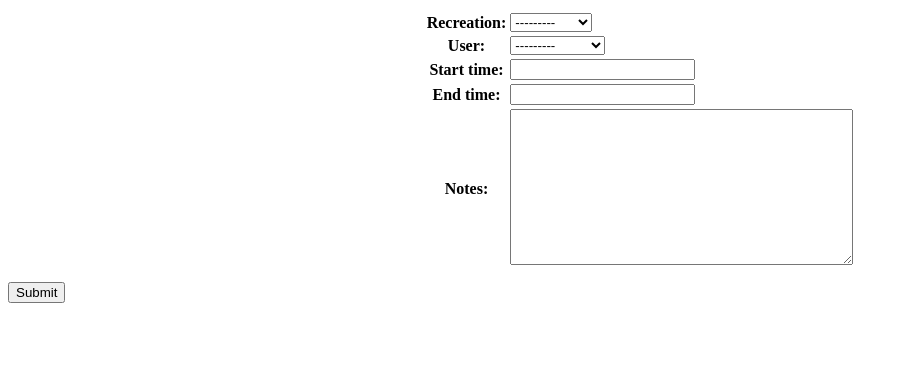
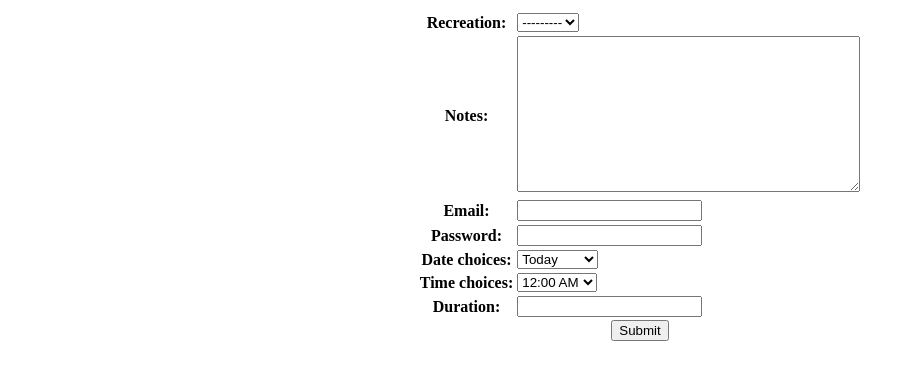
Before and after one commit to alex-chou/hackathon, a Django app: page /reservation/ in a window 1280 px wide. Shown: the part 92-472 px from the top of the page, without its empty margins (0-915 px from the left). Run offline with Django 3.2, Linux system fonts and the light colour scheme; data that the repository does not hold is empty.

Commit message:
form validation

```diff
--- a/assets/templates/create-reservation.html
+++ b/assets/templates/create-reservation.html
@@ -17,35 +17,18 @@
       </div>
     </div>
 
-    <div="center">
+    <div>{{ success }}</div>
     <form action="" method="post">
       {% if reservation_form.errors %}
         <p class="error_message">
           Please correct the error(s) for {{ reservation_form.errors }}.
         </p>
       {% endif %}
-        <table>
-          <tr><th>
-            <label for="id_recreation">Recreation:</label></th><td><select id="id_recreation" name="recreation">
-              <option value="" selected="selected">---------</option>
-              <option value="1">ping-pong</option>
-          </select>
-          </td></tr>
-          <tr><th>
-            <label for="id_user">User:</label></th><td><select id="id_user" name="user">
-              <option value="" selected="selected">---------</option>
-              <option value="1">alex_chou</option>
-              <option value="2">asdklfjasjdfk</option>
-            </select>
-          </td></tr>
-          <tr><th><label for="id_start_time">Start time:</label></th><td><input id="id_start_time" name="start_time" type="text" /></td></tr>
-          <tr><th><label for="id_end_time">End time:</label></th><td><input id="id_end_time" name="end_time" type="text" /></td></tr>
-          <tr><th><label for="id_notes">Notes:</label></th><td><textarea cols="40" id="id_notes" name="notes" rows="10">
-          </textarea></td></tr>
-        </table>
+      <table>{{ reservation_form.as_table }}</table>
+      <div id="center-button">
         <input type="submit" value="Submit"/>
+      </div>
     </form>
-    </div>
 
   </body>
 </html>
--- a/hackathon/core/forms.py
+++ b/hackathon/core/forms.py
@@ -4,14 +4,77 @@ from django.contrib.auth.models import User
 
 from hackathon.core.models import Recreation, Reservation
 
+DAYS =\
+    (
+        ("today", "Today"),
+        ("tomorrow", "Tomorrow"),
+    )
+TIMES =\
+    (
+        ("0:00", "12:00 AM"),
+        ("0:30", "12:30 AM"),
+        ("1:00", "1:00 AM"),
+        ("1:30", "1:30 AM"),
+        ("2:00", "2:00 AM"),
+        ("2:30", "2:30 AM"),
+        ("3:00", "3:00 AM"),
+        ("3:30", "3:30 AM"),
+        ("4:00", "4:00 AM"),
+        ("4:30", "4:30 AM"),
+        ("5:00", "5:00 AM"),
+        ("5:30", "5:30 AM"),
+        ("6:00", "6:00 AM"),
+        ("6:30", "6:30 AM"),
+        ("7:00", "7:00 AM"),
+        ("7:30", "7:30 AM"),
+        ("8:00", "8:00 AM"),
+        ("8:30", "8:30 AM"),
+        ("9:00", "9:00 AM"),
+        ("9:30", "9:30 AM"),
+        ("10:00", "10:00 AM"),
+        ("10:30", "10:30 AM"),
+        ("11:00", "11:00 AM"),
+        ("11:30", "11:30 AM"),
+        ("12:00", "12:00 PM"),
+        ("12:30", "12:30 PM"),
+        ("13:00", "1:00 PM"),
+        ("13:30", "1:30 PM"),
+        ("14:00", "2:00 PM"),
+        ("14:30", "2:30 PM"),
+        ("15:00", "3:00 PM"),
+        ("15:30", "3:30 PM"),
+        ("16:00", "4:00 PM"),
+        ("16:30", "4:30 PM"),
+        ("17:00", "5:00 PM"),
+        ("17:30", "5:30 PM"),
+        ("18:00", "6:00 PM"),
+        ("18:30", "6:30 PM"),
+        ("19:00", "7:00 PM"),
+        ("19:30", "7:30 PM"),
+        ("20:00", "8:00 PM"),
+        ("20:30", "8:30 PM"),
+        ("21:00", "9:00 PM"),
+        ("21:30", "9:30 PM"),
+        ("22:00", "10:00 PM"),
+        ("22:30", "10:30 PM"),
+        ("23:00", "11:00 PM"),
+        ("23:30", "11:30 PM"),
+    )
+
 class RecreationForm(forms.ModelForm):
     class Meta:
         model = Recreation
 
 class ReservationForm(forms.ModelForm):
+    email = forms.EmailField()
+    password = forms.CharField(widget=forms.PasswordInput)
+    date_choices = forms.ChoiceField(choices=DAYS)
+    time_choices = forms.ChoiceField(choices=TIMES)
+    duration = forms.IntegerField(min_value=1)
     class Meta:
         model = Reservation
         exclude = ("active", "created_at")
+        fields = ("recreation", "notes")
 
 class UserForm(forms.ModelForm):
     class Meta:
--- a/hackathon/core/views.py
+++ b/hackathon/core/views.py
@@ -1,4 +1,4 @@
-from datetime import datetime
+from datetime import datetime, timedelta
 
 from django import forms
 from django.contrib.auth.decorators import login_required
@@ -12,6 +12,7 @@ from hackathon.core.models import Recreation, Reservation, User
 
 @csrf_exempt
 def create_recreation(request, template_name="create-recreation.html"):
+    success = ""
     if request.method == "POST":
         form = RecreationForm(data=request.POST)
         try:
@@ -23,40 +24,48 @@ def create_recreation(request, template_name="create-recreation.html"):
                 max_duration = form.cleaned_data["max_duration"],
                 reservation_cooldown = form.cleaned_data["reservation_cooldown"]
             )
-            return HttpResponse("success")
+            success = "recreation created!"
+            form = RecreationForm()
         except forms.ValidationError:
             return render_to_response(template_name, {"recreation_form": form}, context_instance=RequestContext(request))
     else:
         form = RecreationForm()
 
-    return render_to_response(template_name, {"recreation_form": form})
+    return render_to_response(template_name, {"recreation_form": form, "success": success})
 
 @csrf_exempt
 def create_reservation(request, template_name="create-reservation.html"):
+    success = ""
     if request.method == "POST":
         form = ReservationForm(data=request.POST)
         try:
-            if form.errors:
+            if form.errors or\
+                    not User.objects.filter(email=form.cleaned_data["email"]) or\
+                    not User.objects.get(email=form.cleaned_data["email"]).check_password(form.cleaned_data["password"]):
                 raise forms.ValidationError(form.errors)
+            start_date = datetime.today() if form.cleaned_data["date_choices"] == u"today" else datetime.today() + timedelta(days=1)
+            start_datetime = datetime.combine(start_date, datetime.strptime(form.cleaned_data["time_choices"], "%H:%M").time())
+            end_datetime = start_datetime + timedelta(minutes=form.cleaned_data["duration"])
 
             Reservation.objects.create(
                 notes = form.cleaned_data["notes"],
-                start_time = form.cleaned_data["start_time"],
-                end_time = form.cleaned_data["end_time"],
-                user = request.user,
-                recreation = form.cleaned_data["recreation"]
+                start_time = start_datetime,
+                end_time = end_datetime,
+                recreation = form.cleaned_data["recreation"],
+                user = User.objects.get(email=form.cleaned_data["email"])
             )
-            return HttpResponse("success")
+            success = "%s reserved!" % form.cleaned_data["recreation"].name
+            form = ReservationForm()
         except forms.ValidationError:
             return render_to_response(template_name, {"reservation_form": form}, context_instance=RequestContext(request))
     else:
         form = ReservationForm()
 
-    print form
-    return render_to_response(template_name, {"reservation_form": form})
+    return render_to_response(template_name, {"reservation_form": form, "success": success})
 
 @csrf_exempt
 def create_user(request, template_name="create-user.html"):
+    success = ""
     if request.method == "POST":
         form = UserForm(data=request.POST)
         try:
@@ -68,13 +77,14 @@ def create_user(request, template_name="create-user.html"):
                 username = form.cleaned_data["username"],
                 password = form.cleaned_data["password"]
             )
-            return HttpResponse("success")
+            success = "user created!"
+            form = UserForm()
         except forms.ValidationError:
             return render_to_response(template_name, {"user_form": form}, context_instance=RequestContext(request))
     else:
         form = UserForm()
 
-    return render_to_response(template_name, {"user_form": form})
+    return render_to_response(template_name, {"user_form": form, "success": success})
 
 def index(request, template_name="index.html"):
     return render_to_response(template_name)
--- a/hackathon/static/css/create_reservation.css
+++ b/hackathon/static/css/create_reservation.css
@@ -24,14 +24,14 @@ margin-left: auto;
 margin-right: auto;
 }
 
-#center {
-width: 100%;
+form {
+margin: 10px 0;
 }
 
-form > input {
+#center-button {
 text-align: center;
 }
 
 table {
-margin: 10px auto;
+margin: 0 auto;
 }
```
Lines whose indentation alone changed are shown as unchanged.
